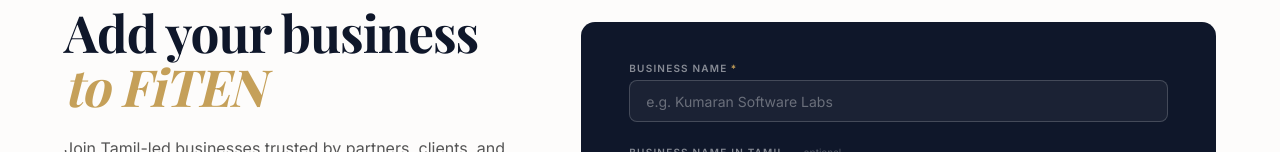
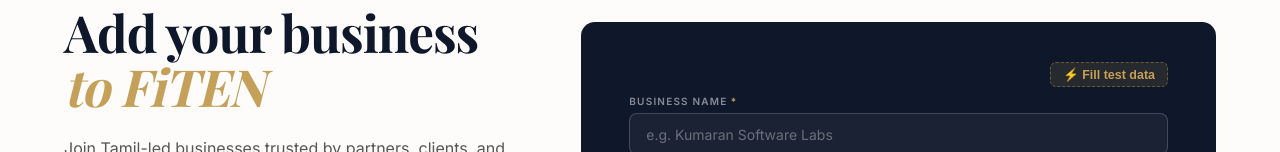
Before and after one commit to MehanazMI/fiten-business-directory, a Next.js app: page /form in a window 1280 px wide. Shown: the part 159-311 px from the top of the page. Built offline with nearby package versions, Linux system fonts and the light colour scheme; no server answers; a web font is replaced by a local one.

Commit message:
feat: show Fill test data button to all users

```diff
--- a/app/form/AddBusinessStandalone.tsx
+++ b/app/form/AddBusinessStandalone.tsx
@@ -265,14 +265,12 @@ export default function AddBusinessStandalone() {
       <div className="bizform">
         {submitError && <div className="bizform-error-banner">{submitError}</div>}
 
-        {isAdmin && (
         <div style={{ display: 'flex', justifyContent: 'flex-end', marginBottom: '0.5rem' }}>
           <button type="button" onClick={fillTestData}
             style={{ background: 'rgba(201,168,76,0.12)', color: 'var(--gold)', border: '1px dashed rgba(201,168,76,0.4)', borderRadius: '6px', padding: '4px 12px', fontSize: '0.78rem', cursor: 'pointer', fontWeight: 600 }}>
             ⚡ Fill test data
           </button>
         </div>
-        )}
 
         <F label="Business Name" required>
           <input className={cls('businessName')} placeholder="e.g. Kumaran Software Labs"
```
Lines whose indentation alone changed are shown as unchanged.
